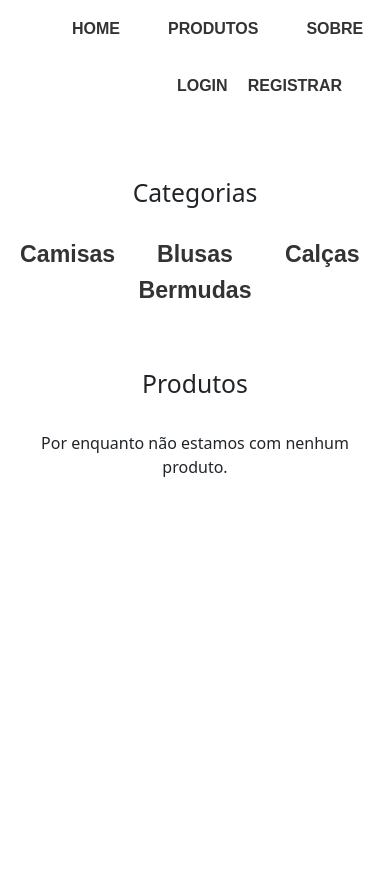
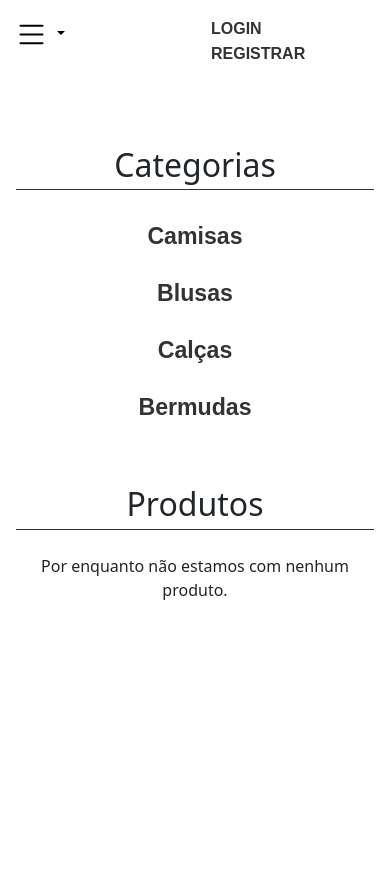
Before and after one commit to AfonsoDolmen/projeto-ecommerce, a Django app: page /products/ in a window 390 px wide; the page is wider, and only the part inside the window is pictured. After the commit the page ends 600 px from the top of that part, so only its background shows below. Run offline with Django 5.2, Linux system fonts and the light colour scheme; data that the repository does not hold is empty; parts of the project's set-up code (start-up, migrations or seed data) failed here and were passed over.

Commit message:
Desenvolvido menu mobile no Header e melhorado responsivadade em productList.

```diff
--- a/products/static/products/css/products.css
+++ b/products/static/products/css/products.css
@@ -30,3 +30,42 @@
     text-decoration: none !important;
     color: inherit;
 }
+
+@media screen and (max-width: 520px) {
+    .category-header-container h2 {
+        font-size: 2em;
+        border-bottom: 1px solid #333;
+        padding-bottom: 5px;
+    }
+
+    .category-content-container ul.row {
+        display: flex;
+        flex-direction: column;
+        gap: 20px;
+    }
+
+    .products-container {
+        width: 100% !important;
+    }
+
+    .products-header-container h2 {
+        font-size: 2em;
+        border-bottom: 1px solid #333;
+        padding-bottom: 5px;
+    }
+
+    .products-content-container {
+        width: 100% !important;
+        padding: 0 10px !important;
+    }
+
+    .product-card {
+        min-width: 100% !important;
+        gap: 10px;
+        margin: 10px 0;
+    }
+
+    .card-img-top {
+        width: auto important;
+    }
+}
--- a/setup/templates/components/_header.html
+++ b/setup/templates/components/_header.html
@@ -8,6 +8,23 @@
                     <li class="menu-element mx-4"><a class="menu-link-element header-link" href="#">SOBRE</a></li>
                     <li class="menu-element mx-4"><a class="menu-link-element header-link" href="#">CONTATO</a></li>
                 </ul>
+            </div>
+
+            <div class="py-2 menu-mobile-container" style="display: none;">
+                <div class="dropdown dropdown-menu-mobile">
+                    <button class="dropdown-toggle" type="button" data-bs-toggle="dropdown" aria-expanded="false">
+                        <svg xmlns="http://www.w3.org/2000/svg" width="35" height="35" fill="currentColor" class="bi bi-list" viewBox="0 0 16 16">
+                            <path fill-rule="evenodd" d="M2.5 12a.5.5 0 0 1 .5-.5h10a.5.5 0 0 1 0 1H3a.5.5 0 0 1-.5-.5m0-4a.5.5 0 0 1 .5-.5h10a.5.5 0 0 1 0 1H3a.5.5 0 0 1-.5-.5m0-4a.5.5 0 0 1 .5-.5h10a.5.5 0 0 1 0 1H3a.5.5 0 0 1-.5-.5"/>
+                        </svg>
+                    </button>
+
+                    <ul class="dropdown-menu">
+                        <li class="text-center"><a href="{% url 'home' %}" class="dropdown-item header-link">HOME</a></li>
+                        <li class="text-center"><a href="{% url 'products_list' %}" class="dropdown-item header-link">PRODUTOS</a></li>
+                        <li class="text-center"><a href="#" class="dropdown-item header-link">SOBRE</a></li>
+                        <li class="text-center"><a href="#" class="dropdown-item header-link">CONTATO</a></li>
+                    </ul>
+                </div>
             </div>
         </div>
         <div class="col right-side-header">
--- a/static/global/css/global.css
+++ b/static/global/css/global.css
@@ -47,3 +47,36 @@ main {
 .logout-link {
     color: var(--bs-danger) !important;
 }
+
+@media screen and (max-width: 520px) {
+    html, body, main{
+        width: auto;
+        height: auto;
+    }
+
+    .menu-container {
+        display: none;
+    }
+
+    /* .user-info-container {
+        display: none !important;
+    } */
+
+    .menu-mobile-container {
+        display: block !important;
+    }
+
+    .dropdown-menu-mobile > .dropdown-toggle {
+        border: none !important;
+        background-color: transparent !important;
+    }
+
+    .dropdown-menu-mobile > ul.dropdown-menu {
+        width: 100% !important;
+        position: fixed !important;
+    }
+
+    .dropdown-menu-mobile > ul.dropdown-menu > li {
+        margin: 20px 0;
+    }
+}
```
